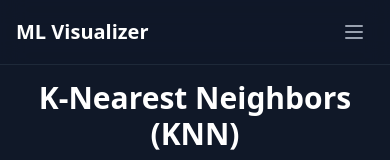
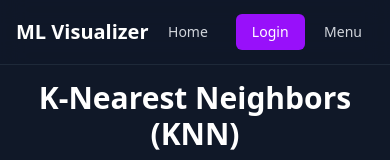
Before and after one commit to idanidan29/Machine_Learning_Visualizer, a Next.js app in the folder client/: page /algorithms/knn in a window 390 px wide. Shown: the top 160 px of the page. Built offline with nearby package versions, Linux system fonts and the light colour scheme; no server answers.

Commit message:
adding logout confirmation

```diff
--- /dev/null
+++ b/client/src/app/components/LogoutModal.tsx
@@ -0,0 +1,76 @@
+"use client";
+
+import React, { useEffect } from 'react';
+import { motion, AnimatePresence } from 'framer-motion';
+import { IconX } from "@tabler/icons-react";
+
+interface LogoutModalProps {
+  isOpen: boolean;
+  onClose: () => void;
+  onConfirm: () => void;
+}
+
+export function LogoutModal({ isOpen, onClose, onConfirm }: LogoutModalProps) {
+  useEffect(() => {
+    console.log('LogoutModal isOpen:', isOpen);
+  }, [isOpen]);
+
+  return (
+    <AnimatePresence>
+      {isOpen && (
+        <motion.div
+          initial={{ opacity: 0 }}
+          animate={{ opacity: 1 }}
+          exit={{ opacity: 0 }}
+          className="fixed inset-0 z-50 flex items-center justify-center bg-black/80 backdrop-blur-sm p-4"
+          onClick={onClose}
+        >
+          <motion.div
+            initial={{ opacity: 0, scale: 0.95, y: 20 }}
+            animate={{ opacity: 1, scale: 1, y: 0 }}
+            exit={{ opacity: 0, scale: 0.95, y: 20 }}
+            transition={{ duration: 0.2 }}
+            className="relative w-full max-w-md"
+            onClick={(e: React.MouseEvent) => e.stopPropagation()}
+          >
+            <div className="shadow-input mx-auto w-full bg-gray-900 border border-gray-700 p-6 rounded-2xl">
+              {/* Close button */}
+              <button
+                onClick={onClose}
+                className="absolute top-4 right-4 p-2 text-gray-400 hover:text-white transition-colors"
+              >
+                <IconX className="h-5 w-5" />
+              </button>
+
+              {/* Header */}
+              <div className="text-center mb-6">
+                <h2 className="text-2xl font-bold text-white">
+                  Logout Confirmation
+                </h2>
+                <p className="mt-2 text-sm text-gray-300">
+                  Are you sure you want to log out?
+                </p>
+              </div>
+
+              {/* Buttons */}
+              <div className="flex flex-col space-y-3">
+                <button
+                  onClick={onConfirm}
+                  className="w-full bg-red-600 hover:bg-red-700 text-white px-4 py-2 rounded-md text-sm font-medium transition-colors duration-200"
+                >
+                  Yes, Logout
+                </button>
+                <button
+                  onClick={onClose}
+                  className="w-full bg-gray-700 hover:bg-gray-600 text-white px-4 py-2 rounded-md text-sm font-medium transition-colors duration-200"
+                >
+                  Cancel
+                </button>
+              </div>
+            </div>
+          </motion.div>
+        </motion.div>
+      )}
+    </AnimatePresence>
+  );
+}
--- a/client/src/app/components/Navbar.tsx
+++ b/client/src/app/components/Navbar.tsx
@@ -2,12 +2,12 @@
 import Link from 'next/link'
 import { useState } from 'react'
 import { useAuth } from '../contexts/AuthContext'
-
+import { LogoutModal } from './LogoutModal'
 
 export default function Navbar() {
   const [isMenuOpen, setIsMenuOpen] = useState(false)
+  const [showLogoutModal, setShowLogoutModal] = useState(false)
   const { isAuthenticated, user, logout, openLoginModal } = useAuth()
-
 
   const scrollToTop = () => {
     window.scrollTo({
@@ -16,42 +16,50 @@ export default function Navbar() {
     })
   }
 
+  const handleLogoutClick = () => {
+    console.log('Logout button clicked')
+    setShowLogoutModal(true)
+  }
+
+  const handleLogoutConfirm = () => {
+    console.log('Logout confirmed')
+    logout()
+    setShowLogoutModal(false)
+  }
 
   return (
+    <>
       <nav className="fixed top-0 left-0 right-0 z-50 bg-gray-900/80 backdrop-blur-md border-b border-gray-800">
         <div className="max-w-7xl mx-auto px-4 sm:px-6 lg:px-8">
           <div className="flex items-center justify-between h-16">
-          {/* Logo */}
+            {/* Left side - Logo */}
             <div className="flex-shrink-0">
               <button onClick={scrollToTop} className="text-white font-bold text-xl hover:text-purple-400 transition-colors duration-200">
                 ML Visualizer
               </button>
             </div>
 
-          {/* Desktop Navigation */}
-          <div className="hidden md:block">
-            <div className="flex items-center justify-between w-full">
-              {/* Left side - Home link */}
-              <div className="flex items-center">
-                <Link href="/" className="text-gray-300 hover:text-white px-3 py-2 rounded-md text-sm font-medium transition-colors duration-200">
-                  Home
-                </Link>
-              </div>
-
             {/* Center - Welcome message */}
             {isAuthenticated && (
-                <div className="absolute left-1/2 transform -translate-x-1/2">
+              <div className="hidden md:block absolute left-1/2 transform -translate-x-1/2">
                 <span className="text-gray-300 text-sm">
                   Welcome, {user?.firstName}
                 </span>
               </div>
             )}
 
-              {/* Right side - Login/Logout */}
-              <div className="flex items-center">
+            {/* Right side - Navigation */}
+            <div className="flex items-center space-x-4">
+              <Link
+                href="/"
+                className="text-gray-300 hover:text-white px-3 py-2 rounded-md text-sm font-medium transition-colors duration-200"
+              >
+                Home
+              </Link>
+
               {isAuthenticated ? (
                 <button
-                    onClick={logout}
+                  onClick={handleLogoutClick}
                   className="text-gray-300 hover:text-white px-3 py-2 rounded-md text-sm font-medium transition-colors duration-200"
                 >
                   Logout
@@ -65,39 +73,15 @@ export default function Navbar() {
                 </button>
               )}
             </div>
-            </div>
-          </div>
 
             {/* Mobile menu button */}
             <div className="md:hidden">
               <button
                 onClick={() => setIsMenuOpen(!isMenuOpen)}
-              className="inline-flex items-center justify-center p-2 rounded-md text-gray-400 hover:text-white hover:bg-gray-700 focus:outline-none transition-colors duration-200"
+                className="text-gray-300 hover:text-white px-3 py-2 rounded-md text-sm font-medium transition-colors duration-200"
               >
-              <svg
-                className="h-6 w-6"
-                stroke="currentColor"
-                fill="none"
-                viewBox="0 0 24 24"
-              >
-                {isMenuOpen ? (
-                  <path
-                    strokeLinecap="round"
-                    strokeLinejoin="round"
-                    strokeWidth="2"
-                    d="M6 18L18 6M6 6l12 12"
-                  />
-                ) : (
-                  <path
-                    strokeLinecap="round"
-                    strokeLinejoin="round"
-                    strokeWidth="2"
-                    d="M4 6h16M4 12h16M4 18h16"
-                  />
-                )}
-              </svg>
+                {isMenuOpen ? 'Close' : 'Menu'}
               </button>
-          </div>
             </div>
           </div>
 
@@ -105,7 +89,10 @@ export default function Navbar() {
           {isMenuOpen && (
             <div className="md:hidden">
               <div className="px-2 pt-2 pb-3 space-y-1 sm:px-3">
-            <Link href="/" className="text-gray-300 hover:text-white block px-3 py-2 rounded-md text-base font-medium transition-colors duration-200">
+                <Link
+                  href="/"
+                  className="text-gray-300 hover:text-white block px-3 py-2 rounded-md text-base font-medium transition-colors duration-200"
+                >
                   Home
                 </Link>
 
@@ -115,7 +102,7 @@ export default function Navbar() {
                       <span className="text-gray-300 text-sm">Welcome, {user?.firstName}</span>
                     </div>
                     <button
-                  onClick={logout}
+                      onClick={handleLogoutClick}
                       className="text-gray-300 hover:text-white block px-3 py-2 rounded-md text-base font-medium transition-colors duration-200 w-full text-left"
                     >
                       Logout
@@ -132,6 +119,15 @@ export default function Navbar() {
               </div>
             </div>
           )}
+        </div>
       </nav>
+
+      {/* Logout Modal */}
+      <LogoutModal
+        isOpen={showLogoutModal}
+        onClose={() => setShowLogoutModal(false)}
+        onConfirm={handleLogoutConfirm}
+      />
+    </>
   )
 }
```
Lines whose indentation alone changed are shown as unchanged.
